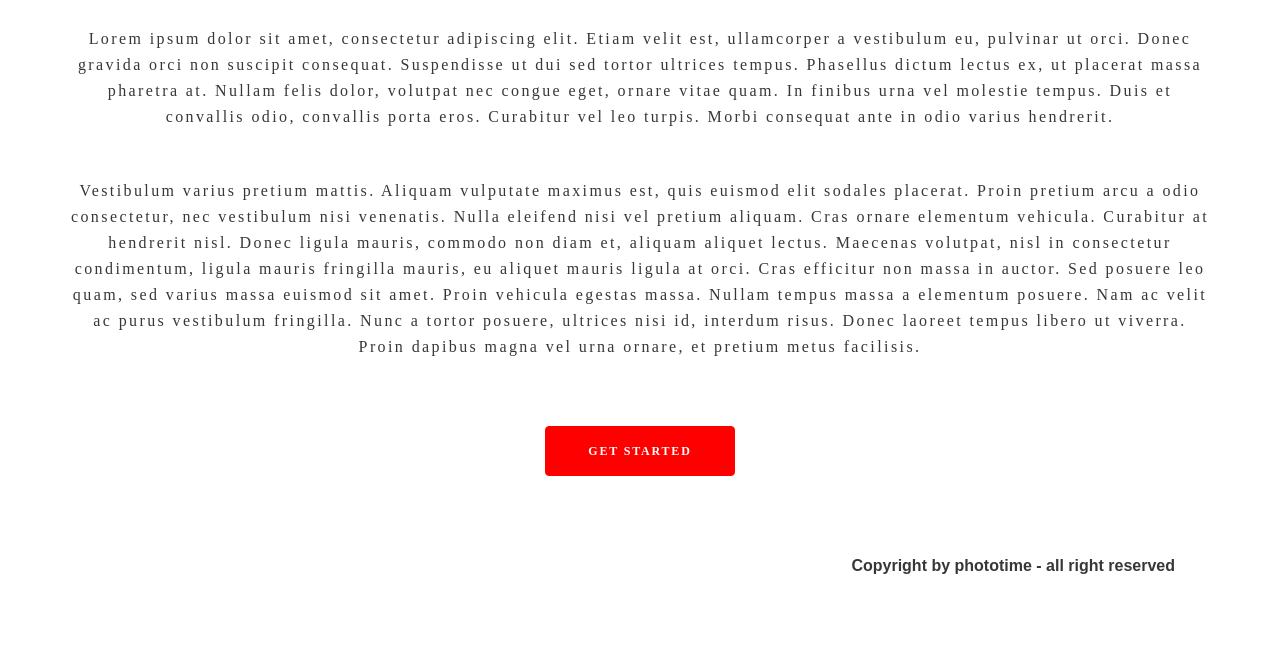
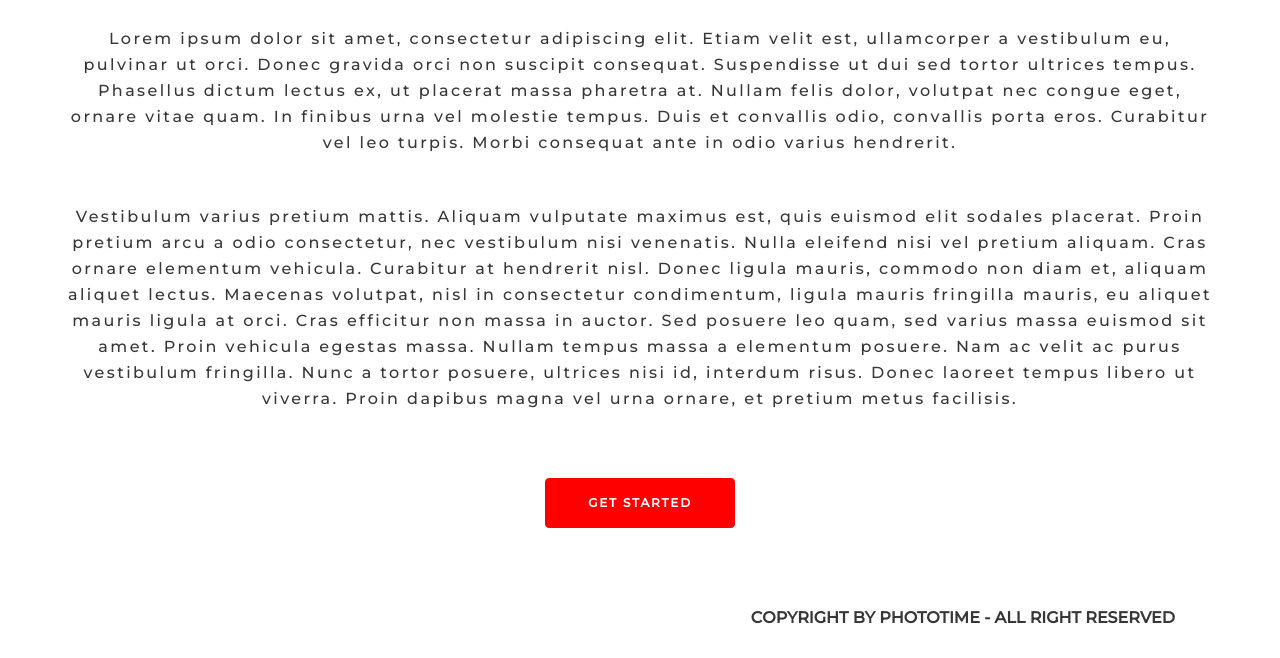
Before and after one commit to void-ray/Simple, a plain HTML site: page index.html in a window 1280 px wide. Shown: the part 155-813 px from the top of the page. Drawn offline with Linux system fonts and the light colour scheme.

Commit message:
Add files via upload

```diff
--- a/css/main.css
+++ b/css/main.css
@@ -2,6 +2,14 @@
 *::after,
 *::before {
   box-sizing: border-box;
+}
+@font-face {
+  font-family: "Montserrat";
+  font-style: normal;
+  font-weight: 400;
+  src: url("../fonts/Montserrat/Montserrat-Medium.ttf");
+  src: local(""),
+  url("../fonts/Montserrat/Montserrat-Medium.ttf") format("truetype"),
 }
 body {
   margin: 0;
@@ -13,10 +21,7 @@ body {
 }
 .site-header {
   width: 50%;
-  margin-top: 25.5px;
-  margin-bottom: 25.5px;
-  margin-left: 25.8%;
-  margin-right: 25.8%;
+  margin: 25.5px 25.8%;
 }
 .site-nav {
   display: block;
@@ -53,12 +58,13 @@ img {
   height: auto;
 }
 .site-main {
+  width: 100%;
+  height: auto;
   text-align: center;
   background: rgba(0, 0, 0, 0.0001);
 }
 .site-main-header {
 font-family: 'Montserrat';
-font-style: normal;
 font-weight: 700;
 font-size: 22px;
 line-height: 27px;
@@ -74,11 +80,10 @@ line-height: 26px;
   text-align: center;
   letter-spacing: 2.4px;
   color: #373737;
-margin: 48px 67.5px 0px 67.5px;
+  margin: 48px 67.5px 0px;
 }
 .button {
-cursor: pointer;
-margin: 66px 0px 0px 0px;
+margin-top: 66px;
 border: 1px solid #FF0000;
 background: #FF0000;
 border-radius: 4px;
@@ -92,20 +97,22 @@ align-items: center;
 letter-spacing: 1.8px;
 text-transform: uppercase;
 color: #FFFFFF;
+cursor: pointer;
 }
 
 .button:hover {
   background-color: white;
   color: #FF0000;
   border: 1px solid #FF0000;
-  cursor: auto;
+  cursor: pointer;
 }
 
 .site-footer {
-  font-family: 'Montserrat', sans-serif;
+  font-family: 'Montserrat';
   font-weight: 700;
   font-size: 16;
   line-height: 19.5px;
+  text-transform: uppercase;
   color: #373737;
   margin: 80px 105px 30px 0px;
   text-align: right;
--- a/index.html
+++ b/index.html
@@ -22,16 +22,13 @@
   </div>
   </header>
   <main class="site-main">
-    <div class="container">
     <img src="./img/image_main.jpg" alt="pic">
     <h2 class="site-main-header">REpresent your life with a simple photo</h2>
-    <article ></article>
 <p class="site-main-content"> Lorem ipsum dolor sit amet, consectetur adipiscing elit. Etiam velit est, ullamcorper a vestibulum eu, pulvinar ut orci. Donec gravida orci non suscipit consequat. Suspendisse ut dui sed tortor ultrices tempus. Phasellus dictum lectus ex, ut placerat massa pharetra at. Nullam felis dolor, volutpat nec congue eget, ornare vitae quam. In finibus urna vel molestie tempus. Duis et convallis odio, convallis porta eros. Curabitur vel leo turpis. Morbi consequat ante in odio varius hendrerit.</p>
 <p class="site-main-content">Vestibulum varius pretium mattis. Aliquam vulputate maximus est, quis euismod elit sodales placerat. Proin pretium arcu a odio consectetur, nec vestibulum nisi venenatis. Nulla eleifend nisi vel pretium aliquam. Cras ornare elementum vehicula. Curabitur at hendrerit nisl. Donec ligula mauris, commodo non diam et, aliquam aliquet lectus. Maecenas volutpat, nisl in consectetur condimentum, ligula mauris fringilla mauris, eu aliquet mauris ligula at orci. Cras efficitur non massa in auctor. Sed posuere leo quam, sed varius massa euismod sit amet. Proin vehicula egestas massa. Nullam tempus massa a elementum posuere. Nam ac velit ac purus vestibulum fringilla. Nunc a tortor posuere, ultrices nisi id, interdum risus. Donec laoreet tempus libero ut viverra. Proin dapibus magna vel urna ornare, et pretium metus facilisis. </p>
 <form action="#">
   <button class="button">get started</button>
 </form>
-</div>
   </main>
   <footer class="site-footer">Copyright by phototime - all right reserved</footer>
 </body>
```
Also changed, not shown: fonts/Montserrat/Montserrat-Medium.ttf (added). Lines whose indentation alone changed are shown as unchanged.
